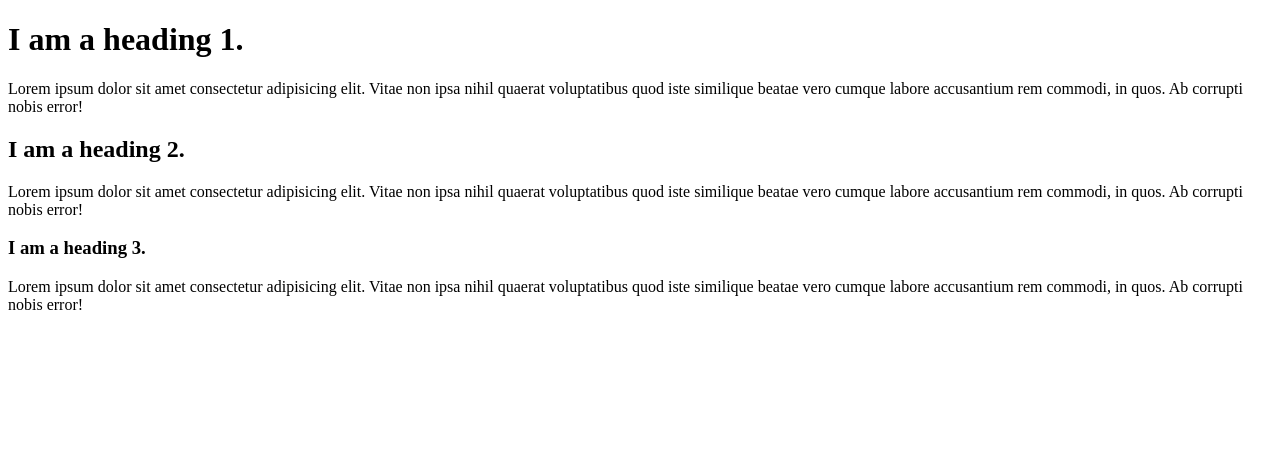
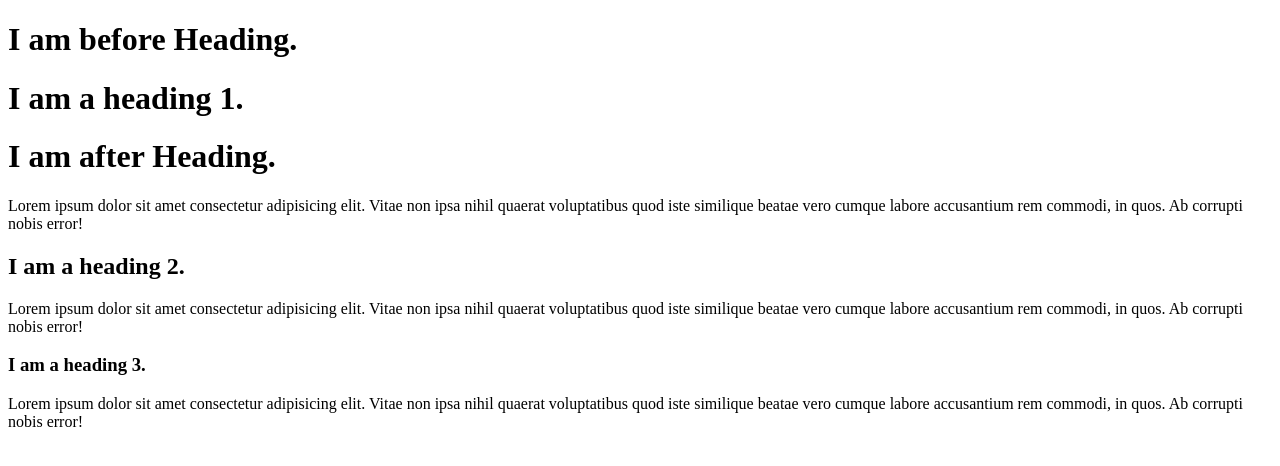
Before and after one commit to iankuratri/i-dont-know-js, a plain HTML site: page dom/api/index.html in a window 1280 px wide. Drawn offline with Linux system fonts and the light colour scheme.

Commit message:
elements properties and methods added

```diff
--- a/dom/api/index.html
+++ b/dom/api/index.html
@@ -7,7 +7,7 @@
   </head>
   <body>
     <div>
-      <h1>I am a heading 1.</h1>
+      <h1 id="myFirstHeading">I am a heading 1.</h1>
       <p>
         Lorem ipsum dolor sit amet consectetur adipisicing elit. Vitae non ipsa
         nihil quaerat voluptatibus quod iste similique beatae vero cumque labore
--- a/dom/api/main.js
+++ b/dom/api/main.js
@@ -4,6 +4,37 @@ function init() {
   const divs = document.querySelectorAll("div");
   console.log(p);
   console.log(divs);
+
+  // element properties and methods
+  const myFirstHeading = document.querySelector("#myFirstHeading");
+  console.dir(myFirstHeading);
+
+  // represents the text content of the node and its descendants.
+  console.log(myFirstHeading.textContent);
+
+  // represents the "rendered" text content of a node and its descendants.
+  // As a getter, it approximates the text the user would get if they highlighted
+  // the contents of the element with the cursor and then copied it to the clipboard.
+  console.log(myFirstHeading.innerText);
+
+  // innerHTML gets or sets the HTML or XML markup contained within the element.
+  console.log(myFirstHeading.innerHTML);
+
+  // outerHTML attribute of the Element DOM interface gets the serialized
+  // HTML fragment describing the element including its descendants.
+  console.log(myFirstHeading.outerHTML);
+
+  // document.createElement() method creates the HTML element specified by tagName
+  const afterHeadingEl = document.createElement("h1");
+  afterHeadingEl.innerText = "I am after Heading.";
+
+  const beforeHeadingEl = document.createElement("h1");
+  beforeHeadingEl.innerText = "I am before Heading.";
+
+  // The ChildNode.after() and ChildNode.before() method inserts a set of Node or
+  // DOMString objects in the children list of this ChildNode's parent, just after and before this ChildNode.
+  myFirstHeading.after(afterHeadingEl);
+  myFirstHeading.before(beforeHeadingEl);
 }
 
 window.addEventListener("DOMContentLoaded", init);
```
